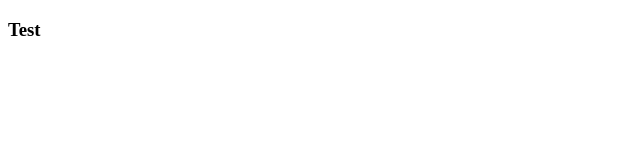
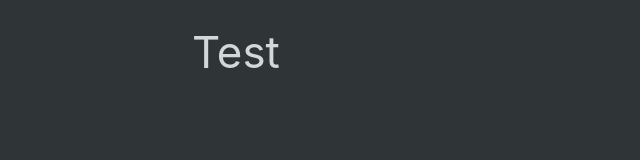
Before and after one commit to aapxx87/anatolijperspage, a plain HTML site: page index.html in a window 1280 px wide. Shown: the whole page, without its empty margins (0-640 px from the left). Drawn offline with nearby package versions, Linux system fonts and the light colour scheme.

Commit message:
Первичная структура с materialize

```diff
--- a/index.html
+++ b/index.html
@@ -5,13 +5,34 @@
   <meta charset="UTF-8">
   <meta name="viewport" content="width=device-width, initial-scale=1.0">
   <meta http-equiv="X-UA-Compatible" content="ie=edge">
+  <link rel="stylesheet" href="style/main.css">
+  <link rel="stylesheet" href="https://cdnjs.cloudflare.com/ajax/libs/materialize/1.0.0/css/materialize.min.css">
+  <link href="https://fonts.googleapis.com/icon?family=Material+Icons" rel="stylesheet">
   <title>Main Page</title>
 </head>
 
 <body>
 
+  <div class="container">
 
-  <h3>Test</h3>
+
+
+    <h3>Test</h3>
+
+
+
+
+
+
+
+
+
+
+
+  </div>
+
+  <script src="https://cdnjs.cloudflare.com/ajax/libs/materialize/1.0.0/js/materialize.min.js"></script>
+  <script src="scripts/script.js"></script>
 
 </body>
 
--- /dev/null
+++ b/style/main.css
@@ -0,0 +1,4 @@
+body {
+  background-color: #2F3437;
+  color: #D4D7D9;
+}
```
Also changed, not shown: scripts/script.js (added).
